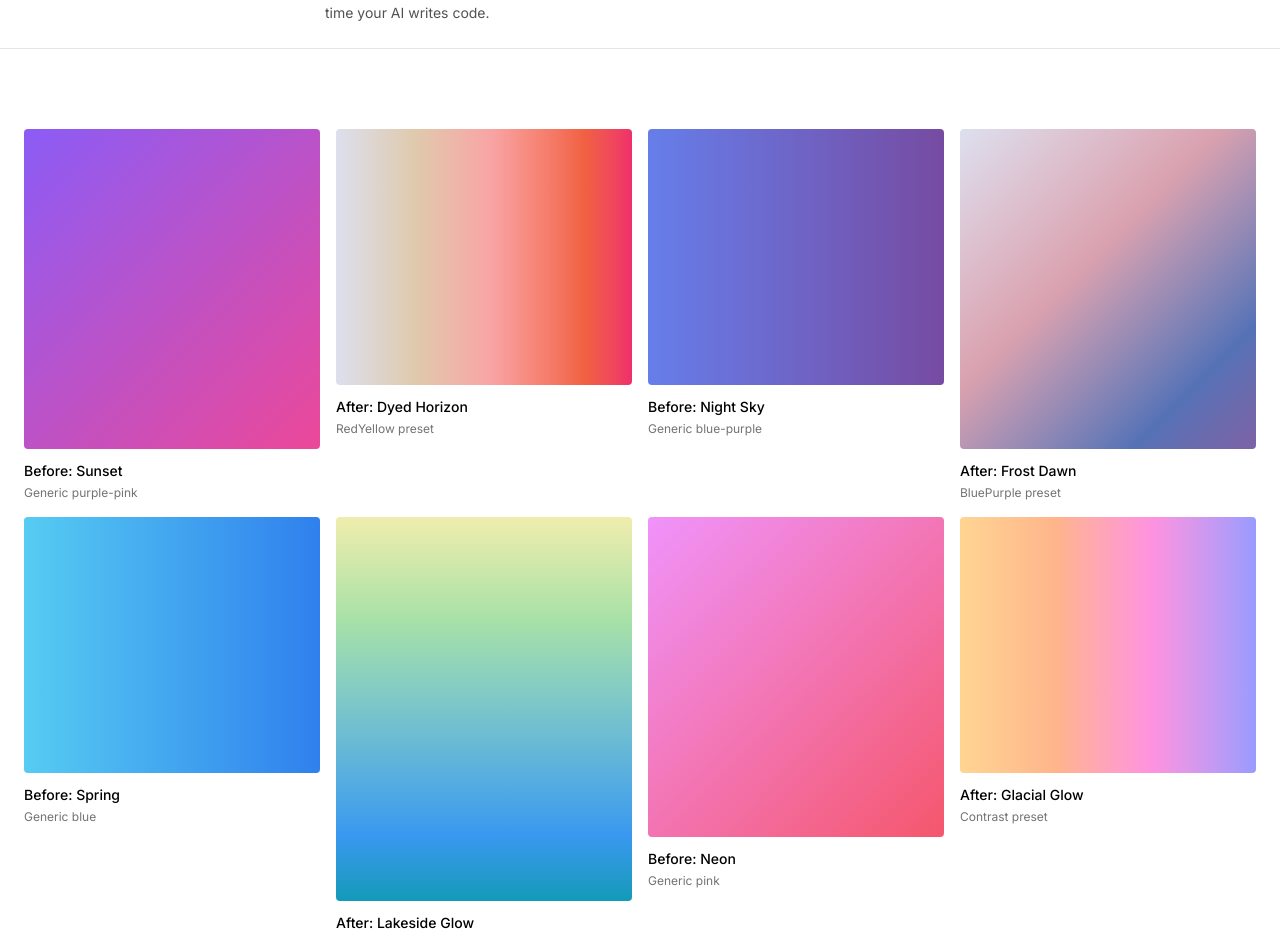
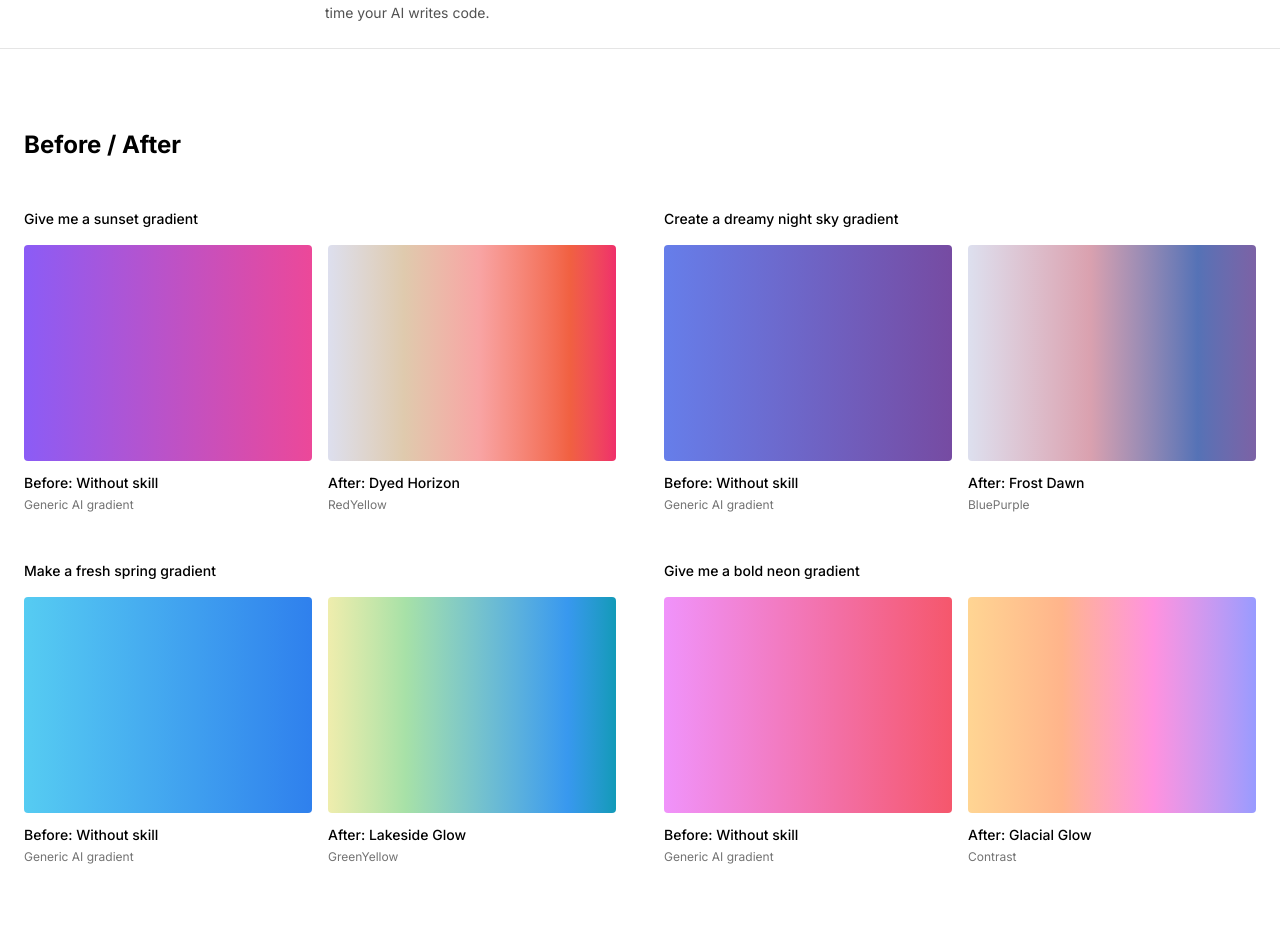
Before and after one commit to biasia-sudo/gradients-skill-site, a Next.js app: page / in a window 1280 px wide. Shown: the part 68-1006 px from the top of the page. Built offline with nearby package versions, Linux system fonts and the light colour scheme.

Commit message:
Fix: group before/after pairs together, uniform card sizes

```diff
--- a/app/page.tsx
+++ b/app/page.tsx
@@ -5,13 +5,11 @@ import { useEffect, useRef, useState } from 'react';
 function GradientCard({
   gradient,
   title,
-  description,
-  size = 'medium'
+  description
 }: {
   gradient: string;
   title: string;
   description?: string;
-  size?: 'small' | 'medium' | 'large' | 'xlarge';
 }) {
   const ref = useRef<HTMLDivElement>(null);
   const [direction, setDirection] = useState('90deg');
@@ -50,18 +48,11 @@ function GradientCard({
     gradientWithDirection = gradient.replace(/linear-gradient\([^,]*,/, `linear-gradient(${direction},`);
   }
 
-  const sizeClasses = {
-    small: 'h-48',
-    medium: 'h-64',
-    large: 'h-80',
-    xlarge: 'h-96'
-  };
-
   return (
     <div className="group cursor-pointer">
       <div
         ref={ref}
-        className={`w-full ${sizeClasses[size]} rounded overflow-hidden relative`}
+        className="w-full aspect-[4/3] rounded overflow-hidden relative"
         style={{ background: gradientWithDirection }}
       >
         <div className="absolute inset-0 bg-black/0 group-hover:bg-black/10 transition-colors" />
@@ -71,6 +62,38 @@ function GradientCard({
         {description && (
           <div className="text-xs text-neutral-500 mt-1">{description}</div>
         )}
+      </div>
+    </div>
+  );
+}
+
+function BeforeAfterGroup({
+  prompt,
+  beforeGradient,
+  afterGradient,
+  afterTitle,
+  afterFamily
+}: {
+  prompt: string;
+  beforeGradient: string;
+  afterGradient: string;
+  afterTitle: string;
+  afterFamily: string;
+}) {
+  return (
+    <div className="space-y-4">
+      <h3 className="text-sm font-medium">{prompt}</h3>
+      <div className="grid grid-cols-2 gap-4">
+        <GradientCard
+          gradient={beforeGradient}
+          title="Before: Without skill"
+          description="Generic AI gradient"
+        />
+        <GradientCard
+          gradient={afterGradient}
+          title={`After: ${afterTitle}`}
+          description={afterFamily}
+        />
       </div>
     </div>
   );
@@ -111,84 +134,42 @@ export default function Home() {
         </div>
       </header>
 
-      {/* Hero Grid */}
+      {/* Before/After Grid */}
       <section className="container mx-auto px-6 py-20">
-        <div className="grid grid-cols-12 gap-4">
-          {/* Before/After: Sunset */}
-          <div className="col-span-3">
-            <GradientCard
-              gradient="linear-gradient(90deg, #8B5CF6 0%, #EC4899 100%)"
-              title="Before: Sunset"
-              description="Generic purple-pink"
-              size="large"
+        <h2 className="text-2xl font-bold mb-12">Before / After</h2>
+
+        <div className="grid md:grid-cols-2 gap-12">
+          <BeforeAfterGroup
+            prompt="Give me a sunset gradient"
+            beforeGradient="linear-gradient(90deg, #8B5CF6 0%, #EC4899 100%)"
+            afterGradient="linear-gradient(in oklab, #DDDFEE 0%, #DFCAAD 26.4%, #F8A4A4 52.4%, #F16041 84.1%, #EF2F6A 100%)"
+            afterTitle="Dyed Horizon"
+            afterFamily="RedYellow"
           />
-          </div>
 
-          <div className="col-span-3">
-            <GradientCard
-              gradient="linear-gradient(in oklab, #DDDFEE 0%, #DFCAAD 26.4%, #F8A4A4 52.4%, #F16041 84.1%, #EF2F6A 100%)"
-              title="After: Dyed Horizon"
-              description="RedYellow preset"
-              size="medium"
+          <BeforeAfterGroup
+            prompt="Create a dreamy night sky gradient"
+            beforeGradient="linear-gradient(90deg, #667EEA 0%, #764BA2 100%)"
+            afterGradient="linear-gradient(in oklab, #DDDFEE 0.5%, #DAA1AF 42.3%, #5572B6 79.8%, #7C62A5 100%)"
+            afterTitle="Frost Dawn"
+            afterFamily="BluePurple"
           />
-          </div>
 
-          {/* Before/After: Night Sky */}
-          <div className="col-span-3">
-            <GradientCard
-              gradient="linear-gradient(90deg, #667EEA 0%, #764BA2 100%)"
-              title="Before: Night Sky"
-              description="Generic blue-purple"
-              size="medium"
+          <BeforeAfterGroup
+            prompt="Make a fresh spring gradient"
+            beforeGradient="linear-gradient(90deg, #56CCF2 0%, #2F80ED 100%)"
+            afterGradient="linear-gradient(in oklab, #EFEDAD 0%, #A7E1A7 26.9%, #3898EF 83.2%, #119AB8 100%)"
+            afterTitle="Lakeside Glow"
+            afterFamily="GreenYellow"
           />
-          </div>
 
-          <div className="col-span-3">
-            <GradientCard
-              gradient="linear-gradient(in oklab, #DDDFEE 0.5%, #DAA1AF 42.3%, #5572B6 79.8%, #7C62A5 100%)"
-              title="After: Frost Dawn"
-              description="BluePurple preset"
-              size="large"
+          <BeforeAfterGroup
+            prompt="Give me a bold neon gradient"
+            beforeGradient="linear-gradient(90deg, #F093FB 0%, #F5576C 100%)"
+            afterGradient="linear-gradient(in oklab, #FFD593 0%, #FFB48B 32.7%, #FF92DF 64.4%, #989BFF 100%)"
+            afterTitle="Glacial Glow"
+            afterFamily="Contrast"
           />
-          </div>
-
-          {/* Before/After: Spring */}
-          <div className="col-span-3">
-            <GradientCard
-              gradient="linear-gradient(90deg, #56CCF2 0%, #2F80ED 100%)"
-              title="Before: Spring"
-              description="Generic blue"
-              size="medium"
-            />
-          </div>
-
-          <div className="col-span-3">
-            <GradientCard
-              gradient="linear-gradient(in oklab, #EFEDAD 0%, #A7E1A7 26.9%, #3898EF 83.2%, #119AB8 100%)"
-              title="After: Lakeside Glow"
-              description="GreenYellow preset"
-              size="xlarge"
-            />
-          </div>
-
-          {/* Before/After: Neon */}
-          <div className="col-span-3">
-            <GradientCard
-              gradient="linear-gradient(90deg, #F093FB 0%, #F5576C 100%)"
-              title="Before: Neon"
-              description="Generic pink"
-              size="large"
-            />
-          </div>
-
-          <div className="col-span-3">
-            <GradientCard
-              gradient="linear-gradient(in oklab, #FFD593 0%, #FFB48B 32.7%, #FF92DF 64.4%, #989BFF 100%)"
-              title="After: Glacial Glow"
-              description="Contrast preset"
-              size="medium"
-            />
-          </div>
         </div>
       </section>
 
@@ -197,60 +178,42 @@ export default function Home() {
         <div className="container mx-auto px-6 py-20">
           <h2 className="text-2xl font-bold mb-12">Preset Families</h2>
 
-          <div className="grid grid-cols-12 gap-4">
-            <div className="col-span-4">
+          <div className="grid md:grid-cols-3 gap-8">
             <GradientCard
               gradient="linear-gradient(in oklab, #DDDFEE 0%, #DFCAAD 26.4%, #F8A4A4 52.4%, #F16041 84.1%, #EF2F6A 100%)"
               title="RedYellow: Dyed Horizon"
               description="warm, sunrise, peach, coral"
-                size="large"
             />
-            </div>
 
-            <div className="col-span-4">
             <GradientCard
               gradient="linear-gradient(in oklab, #DDDFEE 0.5%, #DAA1AF 42.3%, #5572B6 79.8%, #7C62A5 100%)"
               title="BluePurple: Frost Dawn"
               description="cool, dusk, dreamy, cosmic"
-                size="medium"
             />
-            </div>
 
-            <div className="col-span-4">
             <GradientCard
               gradient="linear-gradient(in oklab, #EFEDAD 0%, #A7E1A7 26.9%, #3898EF 83.2%, #119AB8 100%)"
               title="GreenYellow: Lakeside Glow"
               description="spring, mint, meadow, fresh"
-                size="large"
             />
-            </div>
 
-            <div className="col-span-4">
             <GradientCard
               gradient="linear-gradient(in oklab, #FFD593 0%, #FFB48B 32.7%, #FF92DF 64.4%, #989BFF 100%)"
               title="Contrast: Glacial Glow"
               description="loud, editorial, colorful"
-                size="medium"
             />
-            </div>
 
-            <div className="col-span-4">
             <GradientCard
               gradient="linear-gradient(in oklab, #F2C7EB 0%, #4F70B5 50%, #3D5C94 59%, #363D4F 75%, #402105 100%)"
               title="Dark: Dusky Horizon"
               description="moody, luxury, cinematic"
-                size="large"
             />
-            </div>
 
-            <div className="col-span-4">
             <GradientCard
               gradient="linear-gradient(in oklab, #D9F5FA 0%, #FCD9D6 31%, #FCBAC9 61%, #F0B2F5 100%)"
               title="Light: Peach"
               description="airy, pastel, soft"
-                size="medium"
             />
-            </div>
           </div>
         </div>
       </section>
```
Lines whose indentation alone changed are shown as unchanged.
